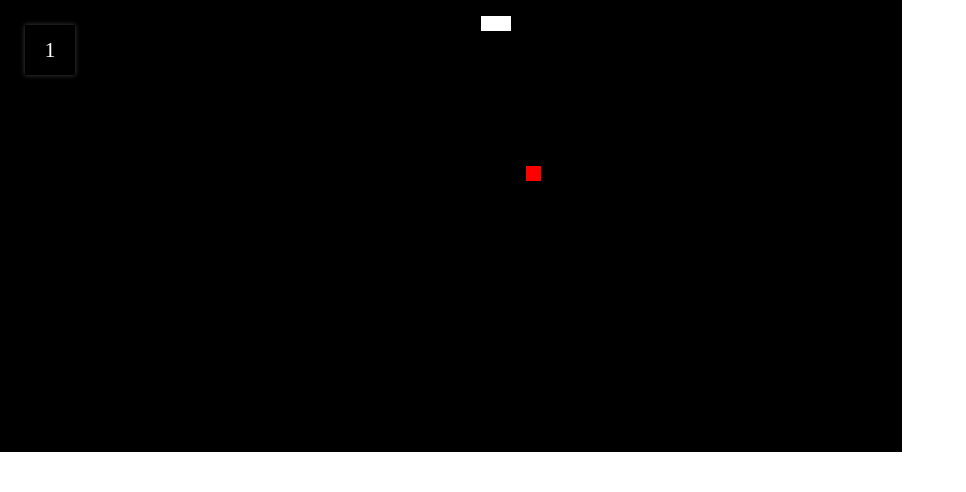
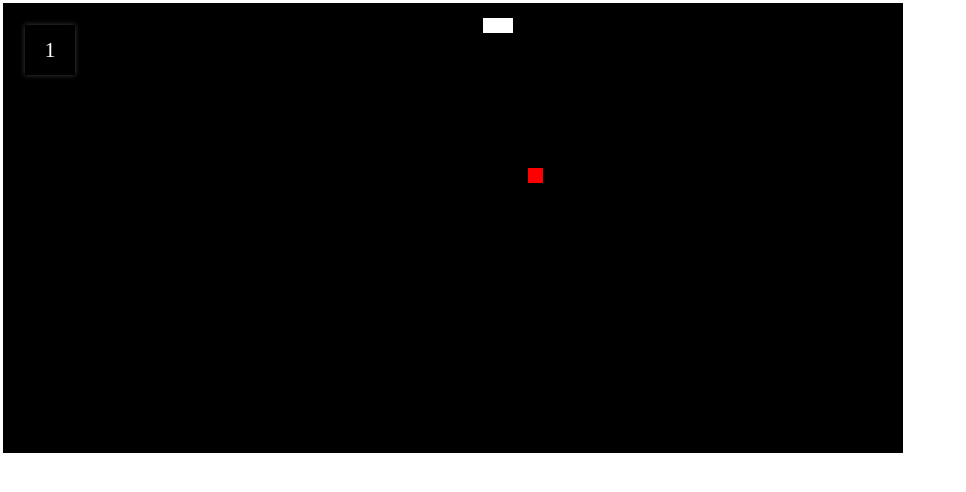
Before and after one commit to ctrlProgrammer/snake-js, a website with bundled scripts: page public/index.html in a window 1280 px wide. Shown: the whole page, without its empty margins (0-966 px from the left). Built offline with nearby package versions, Linux system fonts and the light colour scheme.

Commit message:
Refact and add game config V 0.2

```diff
--- a/public/css/game.css
+++ b/public/css/game.css
@@ -4,8 +4,8 @@
     box-sizing: border-box;
 }
 
-#principal-canvas {
-    border: 1px solid black;
+canvas {
+    border: 3px solid white;
 }
 
 .game-container {
--- a/public/index.html
+++ b/public/index.html
@@ -12,6 +12,6 @@
       <span class="show-points" id="show-points">0</span>
       <canvas id="principal-canvas"></canvas>
     </div>
-    <script type="module" src="./js/game.js"></script>
+    <script type="module" src="./js/main.js"></script>
   </body>
 </html>
--- a/public/js/apple.js
+++ b/public/js/apple.js
@@ -3,7 +3,7 @@ export default class Apple {
     this.game = game;
     this.character = character;
     this.pos = { x: 0, y: 0 };
-    this.size = 15;
+    this.size = this.game.pixelSize;
     this.color = "#ff0000";
     this.generateNewPos();
   }
@@ -17,12 +17,16 @@ export default class Apple {
 
   generateNewPos() {
     this.pos.x =
-      Math.floor((Math.random() * (this.game.canvas.width - this.size)) / 15) *
-        15 +
+      Math.floor(
+        (Math.random() * (this.game.canvas.width - this.size)) / this.size
+      ) *
+        this.size +
       this.size;
     this.pos.y =
-      Math.floor((Math.random() * (this.game.canvas.height - this.size)) / 15) *
-        15 +
+      Math.floor(
+        (Math.random() * (this.game.canvas.height - this.size)) / this.size
+      ) *
+        this.size +
       this.size;
   }
 }
--- a/public/js/character.js
+++ b/public/js/character.js
@@ -2,18 +2,18 @@ export default class Character {
   constructor(game, apple) {
     this.game = game;
     this.apple = apple;
-    this.size = 15;
-    this.v = 15;
+    this.size = this.game.pixelSize;
+    this.v = this.game.pixelSize;
     this.color = "rgb(255,255,255)";
     this.dir = [1, 0];
     this.lastPos = [{ x: 0, y: 0 }];
-    this.positions = [{ x: 15, y: 15 }];
+    this.positions = [{ x: this.size, y: this.size }];
   }
 
   print() {
-    this.positions.forEach((rect, index) => {
+    this.positions.forEach(rect => {
       this.game.ctx.beginPath();
-      this.game.ctx.rect(rect.x, rect.y, 15, 15);
+      this.game.ctx.rect(rect.x, rect.y, this.size, this.size);
       this.game.ctx.fillStyle = this.color;
       this.game.ctx.fill();
     });
@@ -63,7 +63,7 @@ export default class Character {
   }
 
   reset() {
-    this.positions = [{ x: 15, y: 15 }];
+    this.positions = [{ x: this.size, y: this.size }];
     this.lastPos = [{ x: 0, y: 0 }];
     this.dir = [1, 0];
     this.apple.generateNewPos();
--- a/public/js/game.js
+++ b/public/js/game.js
@@ -1,19 +1,30 @@
 import Character from "./character.js";
 import Apple from "./apple.js";
 
-class Game {
-  constructor() {
+export default class Game {
+  constructor(config) {
     //Principal config
-    this.fps = 60;
+    this.config = config;
+
+    this.fps = this.config.fps;
     this.rate = this.fps / 1000;
-    this.width = 60 * 15;
-    this.height = 30 * 15;
+    this.pixelSize = this.config.pixelSize;
+
+    this.width = this.config.width;
+    this.height = this.config.height;
+
     this.canvas = document.getElementById("principal-canvas");
     this.ctx = this.canvas.getContext("2d");
     this.canvas.width = this.width;
     this.canvas.height = this.height;
+
     this.points = 0;
     this.pointsDisplay = document.getElementById("show-points");
+
+    this.apple = new Apple(this);
+    this.character = new Character(this, this.apple);
+
+    this.run();
   }
 
   print() {
@@ -38,11 +49,7 @@ class Game {
   }
 
   printGrid() {
-    for (
-      var count = 0;
-      count < this.width;
-      count = count + this.character.size
-    ) {
+    for (var count = 0; count < this.width; count = count + this.pixelSize) {
       this.ctx.beginPath();
       this.ctx.strokeStyle = "#ff0000";
       this.ctx.moveTo(count, 0);
@@ -50,11 +57,7 @@ class Game {
       this.ctx.stroke();
     }
 
-    for (
-      var count = 0;
-      count < this.height;
-      count = count + this.character.size
-    ) {
+    for (var count = 0; count < this.height; count = count + this.pixelSize) {
       this.ctx.beginPath();
       this.ctx.strokeStyle = "#ff0000";
       this.ctx.moveTo(0, count);
@@ -62,20 +65,18 @@ class Game {
       this.ctx.stroke();
     }
   }
+
+  run() {
+    this.print();
+    this.character.print();
+    this.character.moveHandler();
+    this.character.move();
+    //Principal loop
+    setInterval(() => {
+      this.update();
+      this.apple.print();
+      this.character.print();
+      if (this.config.environment == "development") this.printGrid();
+    }, this.rate);
+  }
 }
-
-const game = new Game();
-const apple = new Apple(game);
-const character = new Character(game, apple);
-
-game.print();
-character.print();
-character.moveHandler();
-character.move();
-
-//Principal loop
-setInterval(() => {
-  game.update();
-  apple.print();
-  character.print();
-}, game.rate);
--- /dev/null
+++ b/public/js/main.js
@@ -0,0 +1,13 @@
+import Game from "./game.js";
+
+const pixelSize = 15;
+
+const config = {
+  environment: "production",
+  fps: 60,
+  width: 60 * pixelSize,
+  height: 30 * pixelSize,
+  pixelSize: pixelSize
+};
+
+new Game(config);
```
